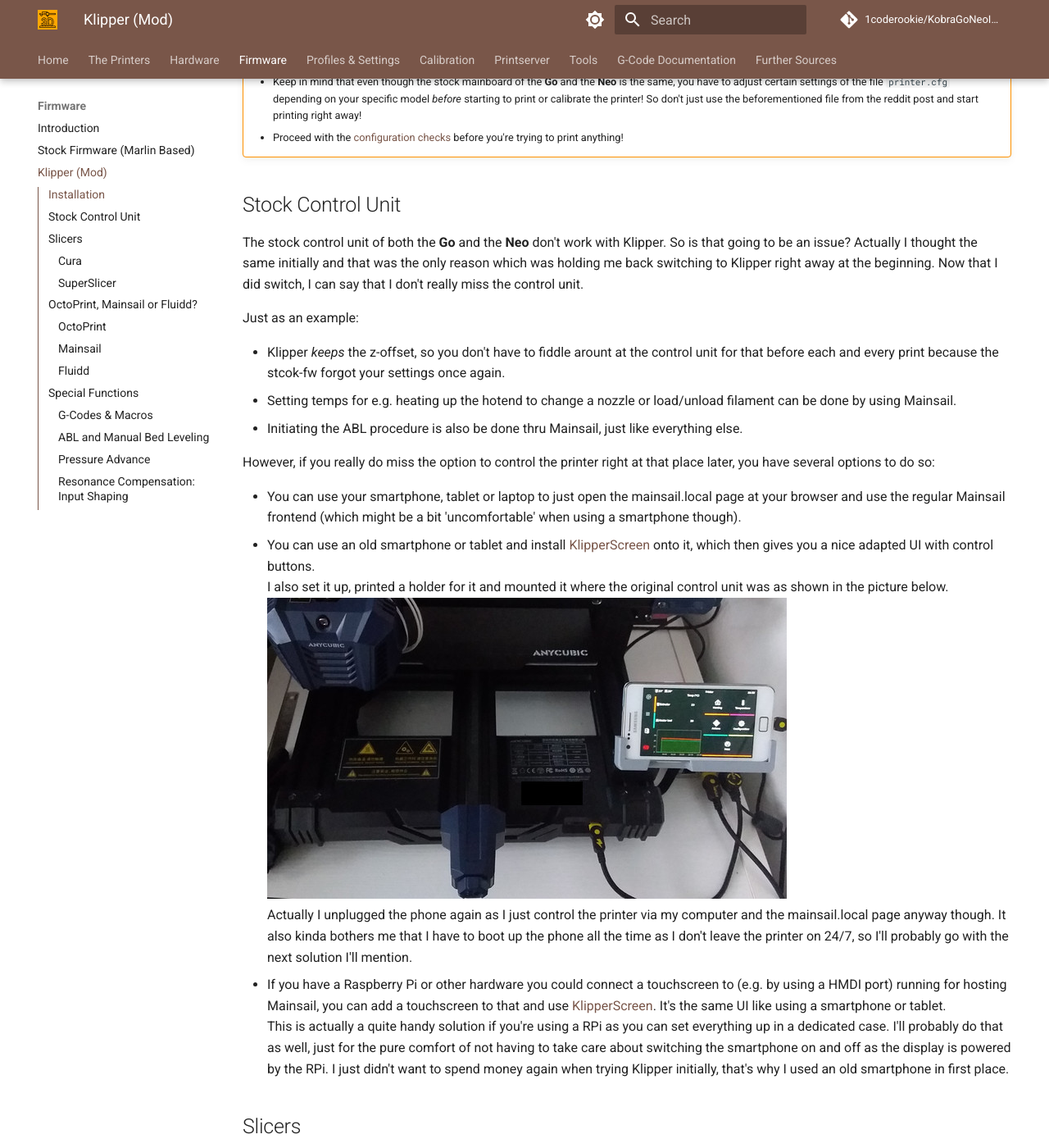
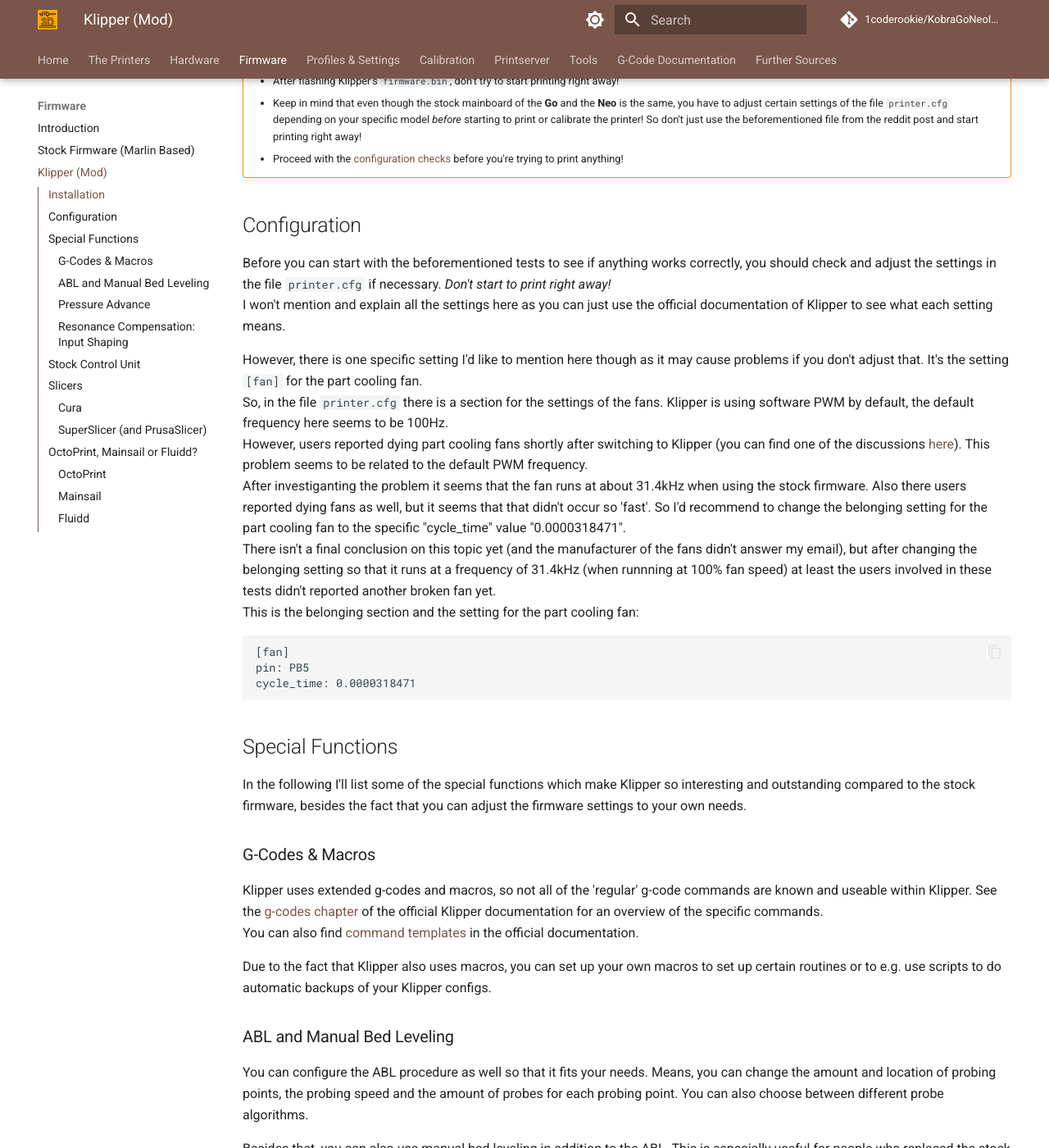
Before and after one commit to 1coderookie/KobraGoNeoInsights, an MkDocs documentation site: the page built from docs/firmware/fw_klipper.md, in a window 1280 px wide and 1400 px high, scrolled down 1272 px. Shown: the whole window at 82% size. Built offline with MkDocs 1.6.1 and Material for MkDocs 9.7.7, drawn with Linux system fonts in a browser that asks for light colours; comment, search, counter and statistics services are not loaded; some of the changed text lies outside the part shown.

Commit message:
Update fw_klipper.md

````diff
--- a/docs/firmware/fw_klipper.md
+++ b/docs/firmware/fw_klipper.md
@@ -21,22 +21,22 @@
 
 ??? info "Discussion Thread About Klipper"
 
-    I opened a [discussion thread about Klipper](https://github.com/1coderookie/KobraGoNeoInsights/discussions/6) just in case any further questions arise or in case you want to comment on certain things without doing so by sending me an email. Keep in mind though that I'm not an expert at all, so if you do have specific questions about Klipper, then it might be better to ask in a special forum like e.g. the [Klipper subreddit](https://www.reddit.com/r/klippers/).
+    I opened a [discussion thread about Klipper](https://github.com/1coderookie/KobraGoNeoInsights/discussions/6) just in case any further questions arise or in case you want to comment on certain things without doing so by sending me an email. Keep in mind though that I'm not an expert at all, so if you do have specific questions about Klipper, please refer to the [official documentation of Klipper](https://www.klipper3d.org/Overview.html) and/or ask in a special forum like e.g. the [Klipper subreddit](https://www.reddit.com/r/klippers/).
 
 ## Installation
-Credits to reddit user [xpeng121](https://www.reddit.com/user/xpeng121/) who initially posted how to get Klipper running on the **Go** and the **Neo**: [Install Klipper on Kobra Go or Neo](https://www.reddit.com/r/anycubic/comments/10cwm16/install_klipper_on_kobra_go_or_neo/).
+*Credits to reddit user [xpeng121](https://www.reddit.com/user/xpeng121/) who initially posted how to get Klipper running on the **Go** and the **Neo**: [Install Klipper on Kobra Go or Neo](https://www.reddit.com/r/anycubic/comments/10cwm16/install_klipper_on_kobra_go_or_neo/).*
 
 Basically you need to clone the Klipper repository and compile the necessary `firmware.bin` file.
 Referring to the beforementioned post of xpeng121, you need to change the MCU to "HC32F460" and the serial to "Anycubic Kobra". For further informations about the installation steps please read the chapter ["Installation"](https://www.klipper3d.org/Installation.html) of the official Klipper documentation.
 
 ??? tip "Compiled `klipper.bin` Available"
 
-    I set up a repository where you can download the compiled `klipper.bin`: [Klipper4KobraGoNeo](https://github.com/1coderookie/Klipper4KobraGoNeo)
+    I set up a repository where you can download the compiled `klipper.bin` (aka `firmware.bin`): [Klipper4KobraGoNeo](https://github.com/1coderookie/Klipper4KobraGoNeo)
     Thanks to @[cringegnere](https://github.com/cringegnere) for making the file available!
     **USE AT YOUR OWN RISK!**
 
-Besides the `firmware.bin` of Klipper you also need a file named `printer.cfg` which contains the specific sttings for your model.
-You'll also find links to `printer.cfg` files for the **Go** and the **Neo** in the abovementioned reddit post which makes it even easier to get started with Klipper. These files already contain the necessary pin assignement and so on. You still have to adjust these files to your special settings afterwards though.
+Besides the `firmware.bin` of Klipper (aka `klipper.bin`) you also need a file named `printer.cfg` which contains the specific sttings for your model.
+You'll also find links to `printer.cfg` files for the **Go** and the **Neo** in the abovementioned reddit post as well as in the abovementioned GitHub repository I set up, which makes it even easier to get started with Klipper. These files already contain the necessary pin assignement and so on. You still have to adjust these files to your special settings afterwards though.
 
 Once you've created the `firmware.bin` file, copy it to the root directory (means, directly onto the card, not in a subfolder!) of your mSD card. I personally would suggest to remove all files from the mSD card and only copy the `firmware.bin` file onto it.
 Then you flash it as you would do with the stock firmware. Means, you turn off the printer, put the card into the cardreader and turn on the printer.
@@ -50,10 +50,44 @@
     - Keep in mind that even though the stock mainboard of the **Go** and the **Neo** is the same, you have to adjust certain settings of the file `printer.cfg` depending on your specific model *before* starting to print or calibrate the printer! So don't just use the beforementioned file from the reddit post and start printing right away!
     - Proceed with the [configuration checks](https://www.klipper3d.org/Config_checks.html) before you're trying to print anything!
 
+## Configuration
+Before you can start with the beforementioned tests to see if anything works correctly, you should check and adjust the settings in the file `printer.cfg` if necessary. *Don't start to print right away!*
+I won't mention and explain all the settings here as you can just use the official documentation of Klipper to see what each setting means.
 
+However, there is one specific setting I'd like to mention here though as it may cause problems if you don't adjust that. It's the setting `[fan]` for the part cooling fan.
+So, in the file `printer.cfg` there is a section for the settings of the fans. Klipper is using software PWM by default, the default frequency here seems to be 100Hz.
+However, users reported dying part cooling fans shortly after switching to Klipper (you can find one of the discussions [here](https://github.com/1coderookie/Klipper4KobraGoNeo/discussions/2)). This problem seems to be related to the default PWM frequency.
+After investiganting the problem it seems that the fan runs at about 31.4kHz when using the stock firmware. Also there users reported dying fans as well, but it seems that that didn't occur so 'fast'. So I'd recommend to change the belonging setting for the part cooling fan to the specific "cycle_time" value "0.0000318471".
+There isn't a final conclusion on this topic yet (and the manufacturer of the fans didn't answer my email), but after changing the belonging setting so that it runs at a frequency of 31.4kHz (when runnning at 100% fan speed) at least the users involved in these tests didn't reported another broken fan yet.
+This is the belonging section and the setting for the part cooling fan:
+```
+[fan]
+pin: PB5
+cycle_time: 0.0000318471
+```
+
+## Special Functions
+In the following I'll list some of the special functions which make Klipper so interesting and outstanding compared to the stock firmware, besides the fact that you can adjust the firmware settings to your own needs.
+
+### G-Codes & Macros
+Klipper uses extended g-codes and macros, so not all of the 'regular' g-code commands are known and useable within Klipper. See the [g-codes chapter](https://www.klipper3d.org/G-Codes.html) of the official Klipper documentation for an overview of the specific commands.
+You can also find [command templates](https://www.klipper3d.org/Command_Templates.html) in the official documentation.
+
+Due to the fact that Klipper also uses macros, you can set up your own macros to set up certain routines or to e.g. use scripts to do automatic backups of your Klipper configs.
+
+### ABL and Manual Bed Leveling
+You can configure the ABL procedure as well so that it fits your needs. Means, you can change the amount and location of probing points, the probing speed and the amount of probes for each probing point. You can also choose between different probe algorithms.
+
+Besides that, you can also use manual bed leveling in addition to the ABL. This is especially useful for people who replaced the stock spacers of the bed with [adjustable spacers](../hardware/bed/#different-spacers) for being able to tram the bed itself as well. Read the description of the function ["screws_tilt_adjust" with the command "SCREWS_TILT_CALCULATE"](https://www.klipper3d.org/Manual_Level.html#adjusting-bed-leveling-screws-using-the-bed-probe) which tells you exactly how much and in which direction you have to turn each screw to tram the bed after configuring it for your printer.
+
+### Pressure Advance
+By using Klipper you can take advantage of using a feature called "Pressure Advance". Please refer to the official Klipper documentation of [Pressure Advance](https://www.klipper3d.org/Pressure_Advance.html) about how to calibrate and use it.
+
+### Resonance Compensation: Input Shaping
+By using Klipper you can take advantage of using Resonance Compensation and a feature called "Input Shaping". You can either calibrate it manually or by using additional hardware like ADXL345 acceleration sensors (recommended). Please refer to the official Klipper documentation of [Resonance Compensation](https://www.klipper3d.org/Resonance_Compensation.html#resonance-compensation) about how to calibrate and use it.
 
 ## Stock Control Unit
-The stock control unit of both the **Go** and the **Neo** don't work with Klipper. So is that going to be an issue? Actually I thought the same initially and that was the only reason which was holding me back switching to Klipper right away at the beginning. Now that I did switch, I can say that I don't really miss the control unit.
+The stock control unit of both the **Go** and the **Neo** *don't* work with Klipper. So is that going to be an issue? Actually I thought the same initially and that was the only reason which was holding me back switching to Klipper right away at the beginning. Now that I did switch, I can say that I don't really miss the control unit.
 
 Just as an example:
 
@@ -81,15 +115,15 @@
 
 You'll find a good overview of what to be aware of in the tutorial from [All3DP: Cura & Klipper: How to Make Them Work Together](https://www.all3dp.com/2/cura-klipper-tutorial).
 
-### SuperSlicer
-My personal favourite. In SuperSlicer you can set the g-code flavor depending on the firmware of the printer (menu "Printer Settings") as shown in the screenshot below, so it's already everything set up correctly within the g-code of the sliced files.
+### SuperSlicer (and PrusaSlicer)
+My personal favourite after using Cura for some time. In SuperSlicer you can set the g-code flavor depending on the firmware of the printer (menu "Printer Settings") as shown in the screenshot below, so it's already everything set up correctly within the g-code of the sliced files.
 
 ![SuperSlicer firmware](../assets/images/klipperfw_superslicer-flavor.png)
 
 SuperSlicer has many functionalities to finetune and control the output - you can even choose between different patterns for the top layer finish.
 Besides that it comes with a really handy calibration functionality which guides you step by step through the calibration process and allows you to generate calibration models like temperature or retraction towers with individual settings by just a few clicks.
 
-I personally would suppose to use the "Arachne Edition" of SuperSlicer and enable that function (Print Settings -> Perimeters) as it improves the quality of the printed parts.
+*I personally would suppose to use the "Arachne Edition" of SuperSlicer and enable that function (Print Settings -> Perimeters) as it improves the quality of the printed parts.*
 
 I can't go into all the possibilities of SuperSlicer deeper though as it's just too complex, so just do a research on it.
 
````
Also changed, not shown: other parts of docs/firmware/fw_klipper.md (+0 -20 lines).
